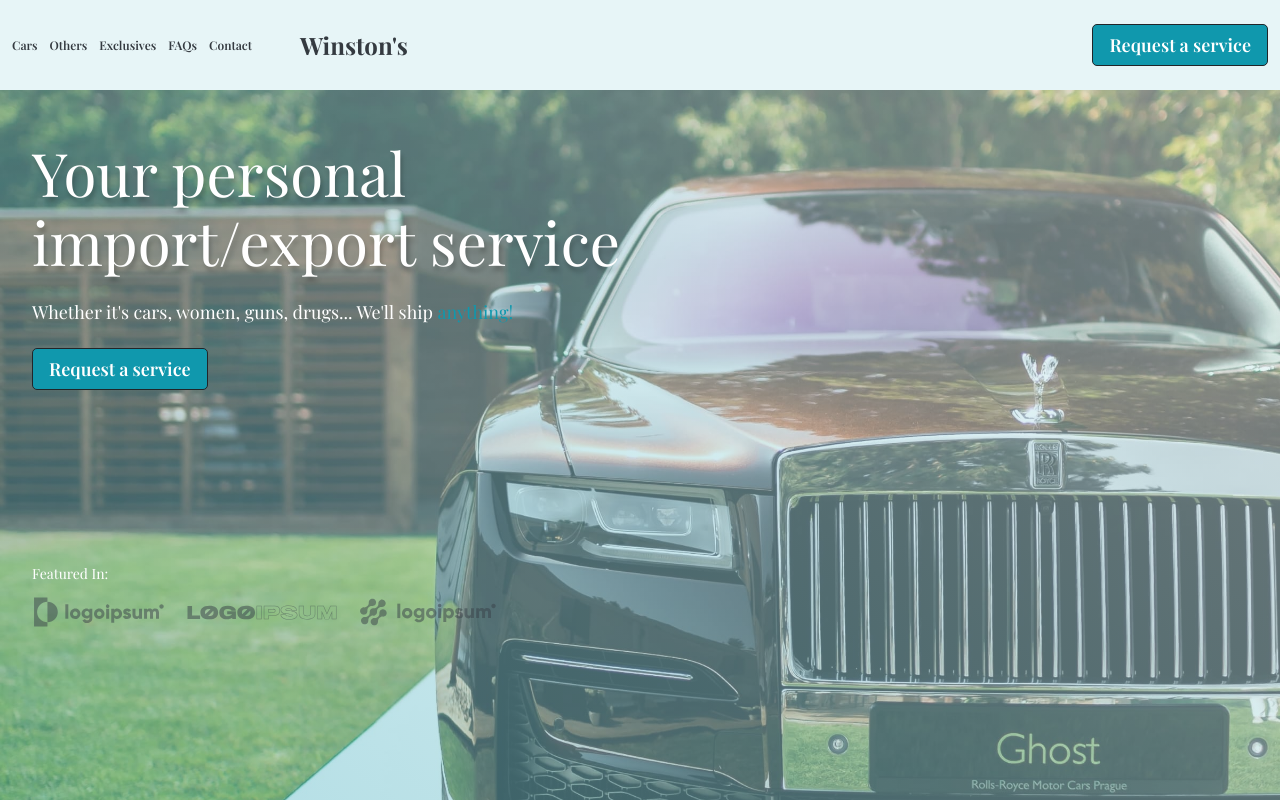
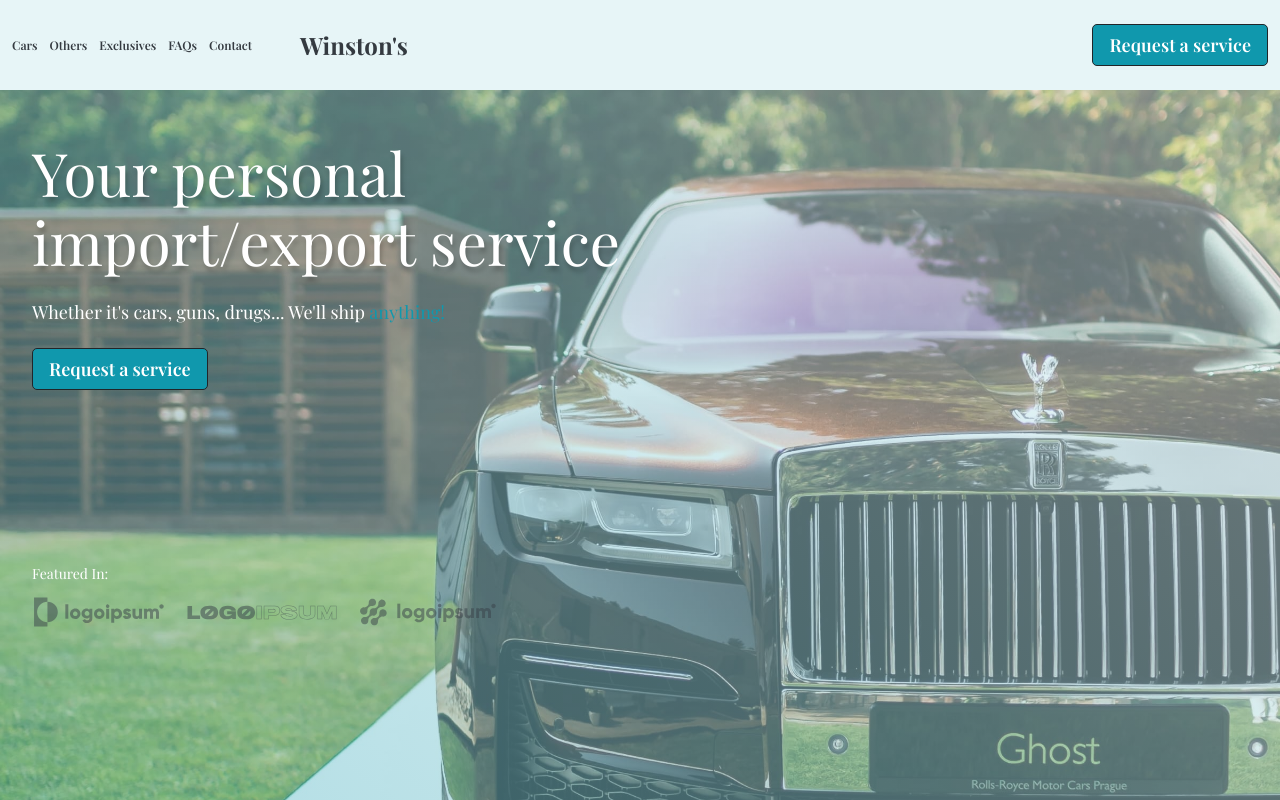
Before and after one commit to pto1026/winstons, a Next.js app: page / in a window 1280 px wide. Shown: the top 800 px of the page. Built offline with nearby package versions, Linux system fonts and the light colour scheme.

Commit message:
fixed wording

```diff
--- a/components/hero.js
+++ b/components/hero.js
@@ -8,7 +8,7 @@ export default function Hero() {
               Your personal import/export service
             </h1>
             <p className="hero__paragraph">
-              Whether it&apos;s cars, women, guns, drugs... We&apos;ll ship{" "}
+              Whether it&apos;s cars, guns, drugs... We&apos;ll ship{" "}
               <span className="hero__em">anything!</span>
             </p>
             <a href="#" className="btn btn--primary">
```
